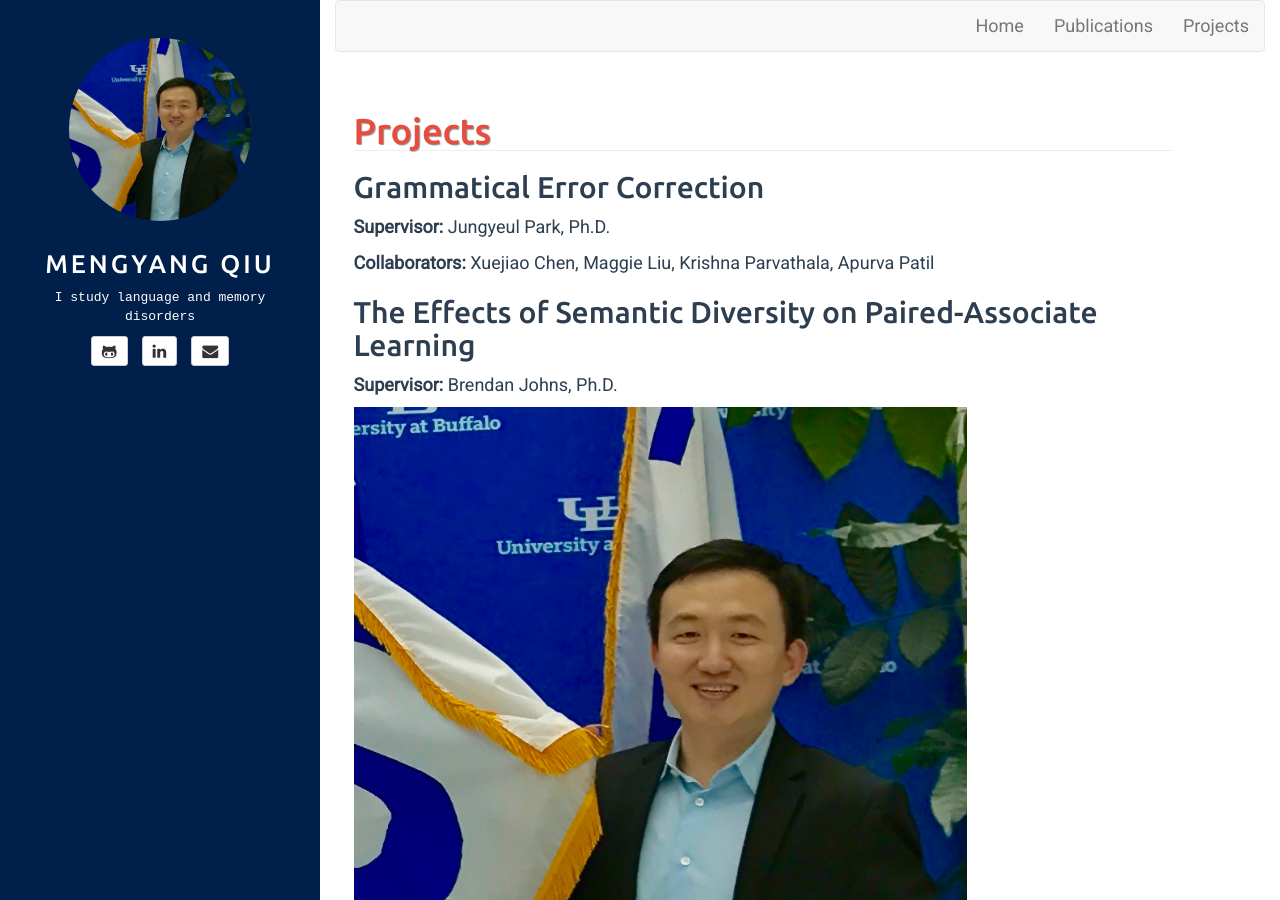
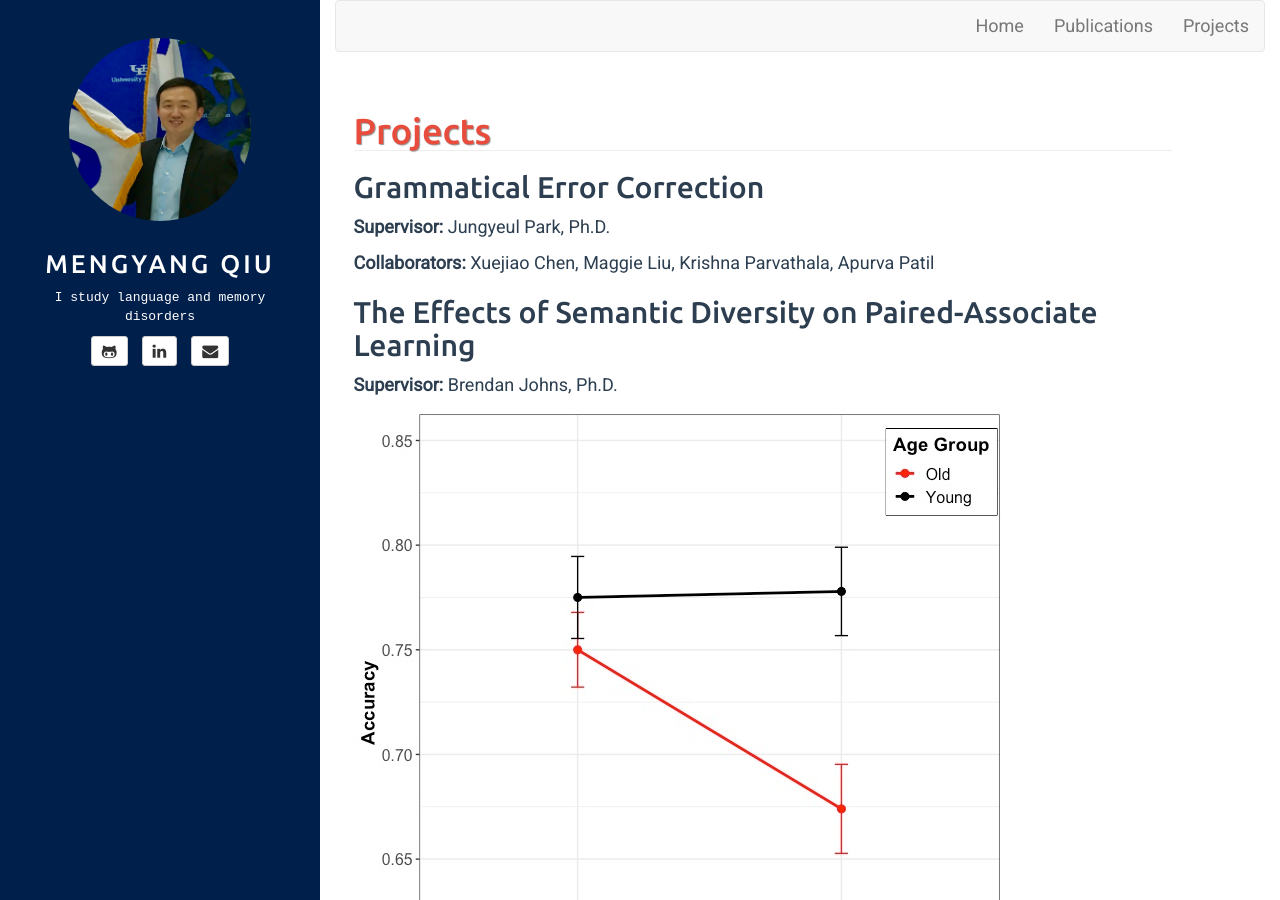
Before and after one commit to mengyangq/mengyangq.github.io, a Jekyll site: the page built from projects.html, in a window 1280 px wide and 900 px high. Built offline with Jekyll 4.4.1, drawn with Linux system fonts in a browser that asks for light colours.

Commit message:
Update projects.md

```diff
--- a/_includes/projects.md
+++ b/_includes/projects.md
@@ -8,8 +8,7 @@
 ## The Effects of Semantic Diversity on Paired-Associate Learning
 **Supervisor:** Brendan Johns, Ph.D.
 
-<img src="pub/mengyang.jpeg" style='height: 75%; width: 75%; object-fit: contain' />
-![ ](../pub/pal.jpeg "SD and PAL")
+![alt text](../pub/pal.jpeg "SD and PAL")
 
 ## Memory Searching Pathway Underlying Verb Fluency
 **Supervisor:** Brendan Johns, Ph.D.
```
